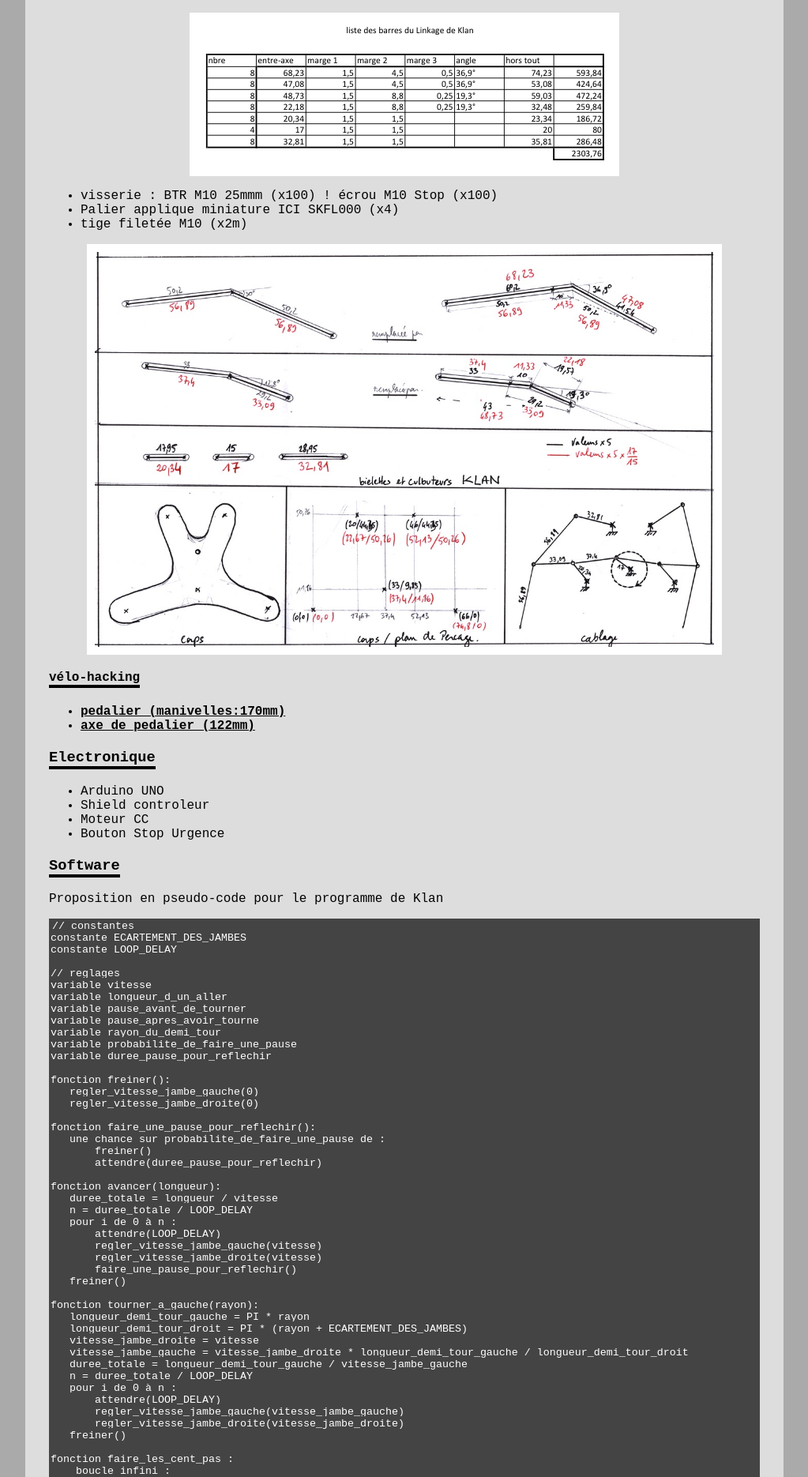
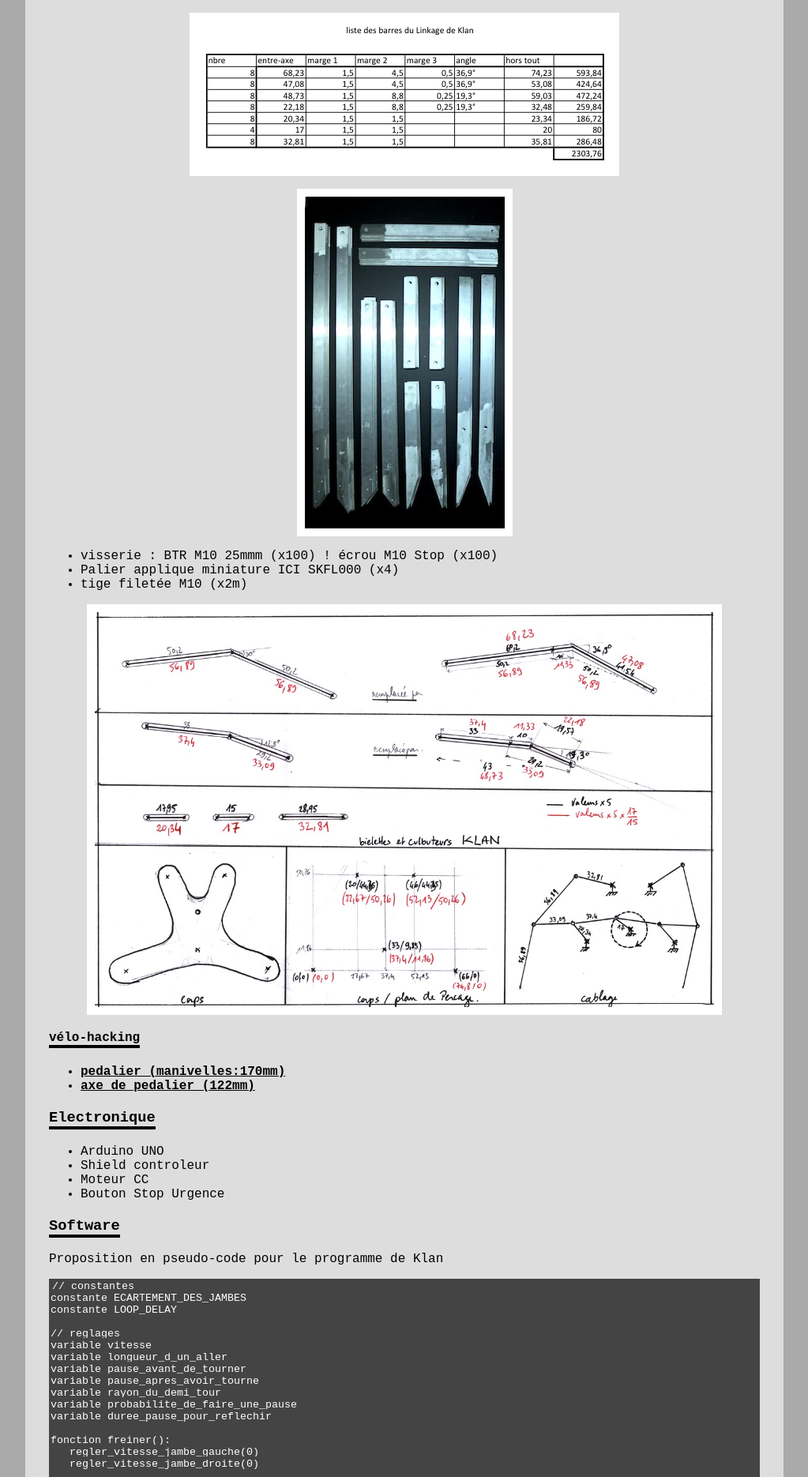
Before and after one commit to LeonLenclos/turing-test, a Jekyll site: the page built from contenu/robots/klan.md, in a window 1280 px wide. Shown: the part 2466-4336 px from the top of the page at 79% size, without its empty margins (128-1151 px from the left). Built offline with Jekyll 4.4.1, drawn with Linux system fonts in a browser that asks for light colours; nearby versions of some CDN libraries; our own code applies the rules of GitHub Pages for plain Markdown files; a script that is not in the unit is left out; the repository's description, which GitHub fills in, is left out.

Commit message:
Update klan.md

```diff
--- a/contenu/robots/klan.md
+++ b/contenu/robots/klan.md
@@ -38,6 +38,8 @@ Dans notre adaptation, la rotation des pivots s'effectue grace à des rondelles
 
 
 ![](../../ressources/liste_barre_klan.png)
+
+![](../../ressources/barres_klan.jpg)
 
 - visserie : BTR M10 25mmm (x100) ! écrou M10 Stop (x100)
 - Palier applique miniature ICI SKFL000 (x4)
```
